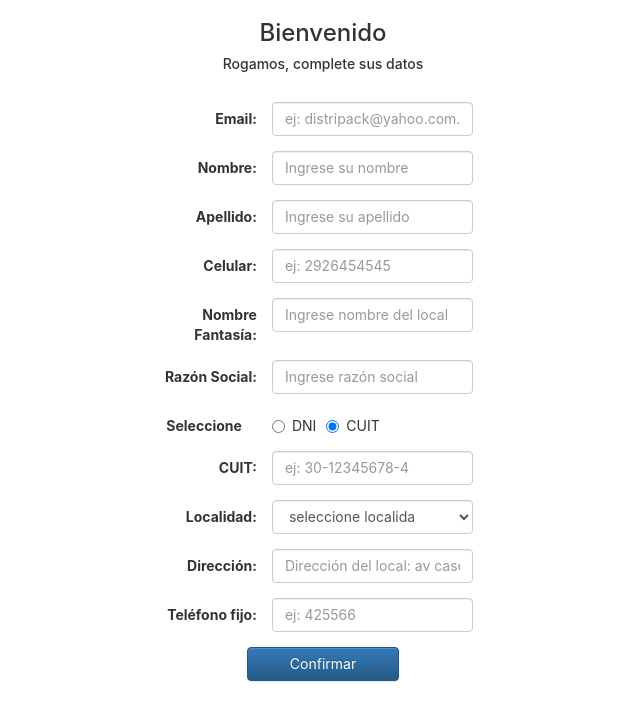
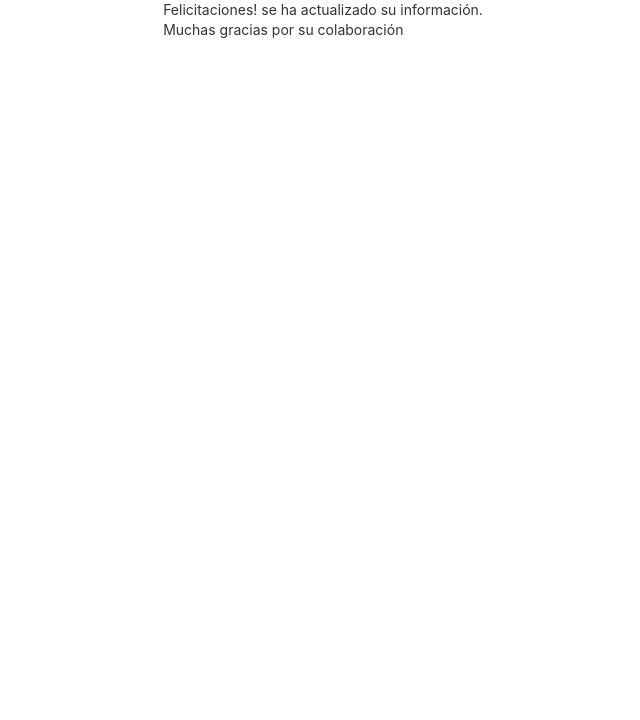
Before and after one commit to Guiw5/distripack-clients, a React (Create React App) app: page /end in a window 1280 px wide. Shown: the top 720 px of the page, without its empty margins (317-957 px from the left). Built offline with nearby package versions, Linux system fonts and the light colour scheme.

Commit message:
additional steps in form

```diff
--- a/src/App.js
+++ b/src/App.js
@@ -1,5 +1,5 @@
 import React, { Component } from 'react'
-import { ClientForm } from './containers/ClientForm'
+import EndStep, { FirstStep, SecondStep } from './containers/ClientForm'
 import { BrowserRouter as Router, Route } from 'react-router-dom'
 
 const flexBox = {
@@ -11,11 +11,23 @@ const flexBox = {
 export default class App extends Component {
   render() {
     return (
-      <div style={flexBox}>
-        <Router>
-          <Route path="/" component={ClientForm} />
-        </Router>
-      </div>
+      <Router>
+        <div style={flexBox}>
+          <Route path="/" exact component={FirstStep} />
+          <Route path="/sign" component={FirstStep} />
+          <Route path="/next" component={SecondStep} />
+          <Route path="/end" component={EndStep} />
+        </div>
+      </Router>
     )
   }
 }
+/*
+  1) El usuario crea un cliente minimo con email y alias
+    -> El link compartido por email, redirige a /sign?email=qweqwe
+       Donde se verá el formulario con el email disabled
+       para actualizar todos sus datos faltantas
+
+  2) El cliente podra registrarse desde cero, accediento a
+
+*/
--- a/src/components/Button.js
+++ b/src/components/Button.js
@@ -3,10 +3,8 @@ import React from 'react'
 const Button = props => {
   return (
     <button
-      className={
-        (props.type === 'primary' ? 'btn btn-primary' : 'btn btn-secondary') +
-        ' center-block col-md-5'
-      }
+      type="submit"
+      className={`btn btn-${props.type} center-block col-md-5`}
       style={{ float: 'none', marginBottom: '15px' }}
       onClick={props.action}
     >
--- a/src/components/Input.js
+++ b/src/components/Input.js
@@ -1,7 +1,7 @@
 import React from 'react'
 
 const Input = props => {
-  let {
+  const {
     name,
     title,
     message,
@@ -11,7 +11,7 @@ const Input = props => {
     onChange,
     ...inputProps
   } = props
-  let success = validated && !error
+  const success = validated && !error
   return (
     <div
       className={`form-group
--- a/src/containers/ClientForm.js
+++ b/src/containers/ClientForm.js
@@ -1,5 +1,5 @@
 import React, { Component } from 'react'
-
+import { Redirect } from 'react-router-dom'
 import Input from '../components/Input'
 import Select from '../components/Select'
 import Button from '../components/Button'
@@ -7,7 +7,7 @@ import { http } from '../http'
 import queryString from 'query-string'
 import Radio from '../components/Radio'
 
-export class ClientForm extends Component {
+export class FirstStep extends Component {
   constructor(props) {
     super(props)
 
@@ -15,7 +15,148 @@ export class ClientForm extends Component {
       client: {
         firstName: '',
         lastName: '',
-        email: '',
+        email: ''
+      },
+      errors: {
+        firstName: { message: null, validated: false },
+        lastName: { message: null, validated: false },
+        email: { message: null, validated: false }
+      },
+      isUpdate: false,
+      toNext: false
+    }
+  }
+
+  componentDidMount() {
+    let { email } = queryString.parse(this.props.location.search)
+    if (email) {
+      this.setState(prevState => ({
+        ...prevState,
+        isUpdate: !prevState.isUpdate,
+        client: { ...prevState.client, email }
+      }))
+    }
+  }
+
+  updateErrorsState = (name, value) => {
+    this.setState(prevState => ({
+      errors: {
+        ...prevState.errors,
+        [name]: { message: value, validated: true }
+      }
+    }))
+  }
+
+  updateClientState = (name, value) => {
+    this.setState(prevState => ({
+      client: { ...prevState.client, [name]: value }
+    }))
+  }
+
+  handleInput = e => {
+    let value = e.target.value
+    let name = e.target.name
+
+    this.updateClientState(name, value)
+  }
+
+  onBlur = e => {
+    let name = e.target.name
+    let message = this.validateInput(e.target)
+    this.updateErrorsState(name, message)
+  }
+
+  validateInput = target => {
+    if (target.validity.valueMissing)
+      return 'Complete el campo ' + target.title.replace(':', '')
+    if (target.validity.typeMismatch) return 'Formato inválido'
+    if (target.validity.patternMismatch) return 'Formato inválido'
+    return null
+  }
+
+  handleFormSubmit = async e => {
+    try {
+      e.preventDefault()
+      let client = this.state.client
+      if (this.state.isUpdate) await http.put('/clients', client)
+      else await http.post('/clients/web', client)
+      this.setState(prevState => ({ toNext: !prevState.toNext }))
+    } catch (error) {
+      alert('No se pudo confirmar la operación, reintente mas tarde')
+    }
+  }
+
+  render() {
+    if (this.state.toNext)
+      return <Redirect to={{ pathname: '/next', state: this.state.client }} />
+
+    return (
+      <div className="col-md-4">
+        <h3 className="text-center">{`Bienvenido ${
+          this.state.client.firstName
+        }`}</h3>
+        <h5 className="text-center">Rogamos, complete sus datos</h5>
+        <br />
+        <div className="container-fluid">
+          <form
+            className="form-horizontal"
+            noValidate
+            onSubmit={this.handleFormSubmit}
+          >
+            <Input
+              tabIndex={1}
+              title={'Nombre:'}
+              name={'firstName'}
+              inputType={'text'}
+              value={this.state.client.firstName}
+              placeholder={'Ingrese su nombre'}
+              onChange={this.handleInput}
+              onBlur={this.onBlur}
+              error={this.state.errors.firstName.message}
+              validated={this.state.errors.firstName.validated}
+              required
+            />{' '}
+            <Input
+              tabIndex={2}
+              title={'Apellido:'}
+              name={'lastName'}
+              inputType={'text'}
+              value={this.state.client.lastName}
+              placeholder={'Ingrese su apellido'}
+              onChange={this.handleInput}
+              onBlur={this.onBlur}
+              error={this.state.errors.lastName.message}
+              validated={this.state.errors.lastName.validated}
+              required
+            />{' '}
+            <Input
+              tabIndex={3}
+              title={'Email:'}
+              name={'email'}
+              inputType={'email'}
+              value={this.state.client.email}
+              placeholder={'ej: distripack@yahoo.com.ar'}
+              onChange={this.handleInput}
+              onBlur={this.onBlur}
+              error={this.state.errors.email.message}
+              validated={this.state.errors.email.validated}
+              required
+              disabled={this.state.isUpdate}
+            />
+            <Button type={'success'} title={'Siguiente'} />
+          </form>
+        </div>
+      </div>
+    )
+  }
+}
+
+export class SecondStep extends Component {
+  constructor(props) {
+    super(props)
+
+    this.state = {
+      client: {
         celPhone: '',
         businessName: '',
         fantasyName: '',
@@ -27,9 +168,6 @@ export class ClientForm extends Component {
         postalCode: ''
       },
       errors: {
-        firstName: { message: null, validated: false },
-        lastName: { message: null, validated: false },
-        email: { message: null, validated: false },
         celPhone: { message: null, validated: false },
         businessName: { message: null, validated: false },
         fantasyName: { message: null, validated: false },
@@ -40,7 +178,6 @@ export class ClientForm extends Component {
         dni: { message: null, validated: false },
         postalCode: { message: null, validated: false }
       },
-      emailDisable: false,
       option: 'CUIT',
       radioOptions: ['DNI', 'CUIT'],
       locationOptions: {
@@ -48,18 +185,8 @@ export class ClientForm extends Component {
         'Pueblo Santa Trinidad': 7541,
         'Pueblo San José': 7541,
         'Pueblo Santa María': 7541
-      }
-    }
-  }
-
-  componentDidMount() {
-    let { email } = queryString.parse(this.props.location.search)
-    if (email) {
-      this.setState(prevState => ({
-        ...prevState,
-        emailDisable: true,
-        client: { ...prevState.client, email }
-      }))
+      },
+      ending: false
     }
   }
 
@@ -165,16 +292,6 @@ export class ClientForm extends Component {
     if (target.validity.typeMismatch) return 'Formato inválido'
     if (target.validity.patternMismatch) return 'Formato inválido'
     return null
-    // switch (name) {
-    //   case 'email':
-    //     message = validEmail(value)
-    //   case 'cuit':
-    //     message = validCuit(value)
-    //   case 'celPhone':
-    //     message = validCelPhone(value)
-    //   case 'phone':
-    //     message = validPhone(value)
-    // }
   }
 
   onBlur = e => {
@@ -204,11 +321,19 @@ export class ClientForm extends Component {
     try {
       e.preventDefault()
       if (!e.target.checkValidity()) {
-        var errors = this.validateForm(e)
+        const errors = this.validateForm(e)
         this.updateErrors(errors)
       } else {
-        let client = this.state.client
+        const { firstName, lastName, email } = this.props.location.state
+        const client = {
+          ...this.state.client,
+          firstName,
+          lastName,
+          email
+        }
+
         await http.put('/clients', client)
+        this.setState(prevState => ({ ending: !prevState.ending }))
       }
     } catch (error) {
       console.log('error', error.message)
@@ -239,9 +364,13 @@ export class ClientForm extends Component {
   }
 
   render() {
+    if (this.state.ending) return <Redirect to={{ pathname: '/end' }} />
+
     return (
       <div className="col-md-4">
-        <h3 className="text-center">Bienvenido</h3>
+        <h3 className="text-center">{`Bienvenido ${
+          this.props.location.state.firstName
+        }`}</h3>
         <h5 className="text-center">Rogamos, complete sus datos</h5>
         <br />
         <div className="container-fluid">
@@ -250,46 +379,6 @@ export class ClientForm extends Component {
             noValidate
             onSubmit={this.handleFormSubmit}
           >
-            <Input
-              tabIndex={1}
-              title={'Email:'}
-              name={'email'}
-              inputType={'email'}
-              value={this.state.client.email}
-              placeholder={'ej: distripack@yahoo.com.ar'}
-              onChange={this.handleInput}
-              onBlur={this.onBlur}
-              error={this.state.errors['email'].message}
-              validated={this.state.errors['email'].validated}
-              required
-              disabled={this.state.emailDisable}
-            />{' '}
-            <Input
-              tabIndex={2}
-              title={'Nombre:'}
-              name={'firstName'}
-              inputType={'text'}
-              value={this.state.client.firstName}
-              placeholder={'Ingrese su nombre'}
-              onChange={this.handleInput}
-              onBlur={this.onBlur}
-              error={this.state.errors['firstName'].message}
-              validated={this.state.errors['firstName'].validated}
-              required
-            />{' '}
-            <Input
-              tabIndex={3}
-              title={'Apellido:'}
-              name={'lastName'}
-              inputType={'text'}
-              value={this.state.client.lastName}
-              placeholder={'Ingrese su apellido'}
-              onChange={this.handleInput}
-              onBlur={this.onBlur}
-              error={this.state.errors['lastName'].message}
-              validated={this.state.errors['lastName'].validated}
-              required
-            />{' '}
             <Input
               tabIndex={4}
               title={'Celular:'}
@@ -301,8 +390,8 @@ export class ClientForm extends Component {
               onKeyPress={this.formatcelPhone}
               onChange={this.handleInput}
               onBlur={this.onBlur}
-              error={this.state.errors['celPhone'].message}
-              validated={this.state.errors['celPhone'].validated}
+              error={this.state.errors.celPhone.message}
+              validated={this.state.errors.celPhone.validated}
               required
             />{' '}
             <Input
@@ -314,8 +403,8 @@ export class ClientForm extends Component {
               placeholder={'Ingrese nombre del local'}
               onChange={this.handleInput}
               onBlur={this.onBlur}
-              error={this.state.errors['fantasyName'].message}
-              validated={this.state.errors['fantasyName'].validated}
+              error={this.state.errors.fantasyName.message}
+              validated={this.state.errors.fantasyName.validated}
               required
             />{' '}
             <Input
@@ -327,8 +416,8 @@ export class ClientForm extends Component {
               placeholder={'Ingrese razón social'}
               onChange={this.handleInput}
               onBlur={this.onBlur}
-              error={this.state.errors['businessName'].message}
-              validated={this.state.errors['businessName'].validated}
+              error={this.state.errors.businessName.message}
+              validated={this.state.errors.businessName.validated}
               required
             />{' '}
             <Radio
@@ -351,8 +440,8 @@ export class ClientForm extends Component {
                 pattern="[0-9]{2}-[0-9]{8}-[0-9]{1}"
                 required
                 onBlur={this.onBlur}
-                error={this.state.errors['cuit'].message}
-                validated={this.state.errors['cuit'].validated}
+                error={this.state.errors.cuit.message}
+                validated={this.state.errors.cuit.validated}
                 onKeyPress={this.formatCuit}
                 onChange={this.handleInput}
               />
@@ -368,8 +457,8 @@ export class ClientForm extends Component {
                 pattern="[0-9]{2}.[0-9]{3}.[0-9]{3}"
                 required
                 onBlur={this.onBlur}
-                error={this.state.errors['dni'].message}
-                validated={this.state.errors['dni'].validated}
+                error={this.state.errors.dni.message}
+                validated={this.state.errors.dni.validated}
                 onKeyPress={this.formatDni}
                 onChange={this.handleInput}
               />
@@ -383,8 +472,8 @@ export class ClientForm extends Component {
               placeholder={'seleccione localidad'}
               onChange={this.handleLocation}
               onBlur={this.onBlur}
-              error={this.state.errors['location'].message}
-              validated={this.state.errors['location'].validated}
+              error={this.state.errors.location.message}
+              validated={this.state.errors.location.validated}
               required
             />{' '}
             <Input
@@ -396,8 +485,8 @@ export class ClientForm extends Component {
               placeholder={'Dirección del local: av casey 2345'}
               required
               onBlur={this.onBlur}
-              error={this.state.errors['address'].message}
-              validated={this.state.errors['address'].validated}
+              error={this.state.errors.address.message}
+              validated={this.state.errors.address.validated}
               onChange={this.handleInput}
             />{' '}
             <Input
@@ -411,13 +500,25 @@ export class ClientForm extends Component {
               onKeyPress={this.formatPhone}
               onChange={this.handleInput}
               onBlur={this.onBlur}
-              error={this.state.errors['phone'].message}
-              validated={this.state.errors['phone'].validated}
+              error={this.state.errors.phone.message}
+              validated={this.state.errors.phone.validated}
             />{' '}
-            <Button type={'primary'} title={'Confirmar'} />
+            <Button type={'success'} title={'Finalizar'} />
           </form>
         </div>
       </div>
     )
   }
 }
+
+export default class EndStep extends Component {
+  render() {
+    return (
+      <div>
+        Felicitaciones! se ha actualizado su información.
+        <br />
+        Muchas gracias por su colaboración
+      </div>
+    )
+  }
+}
```
